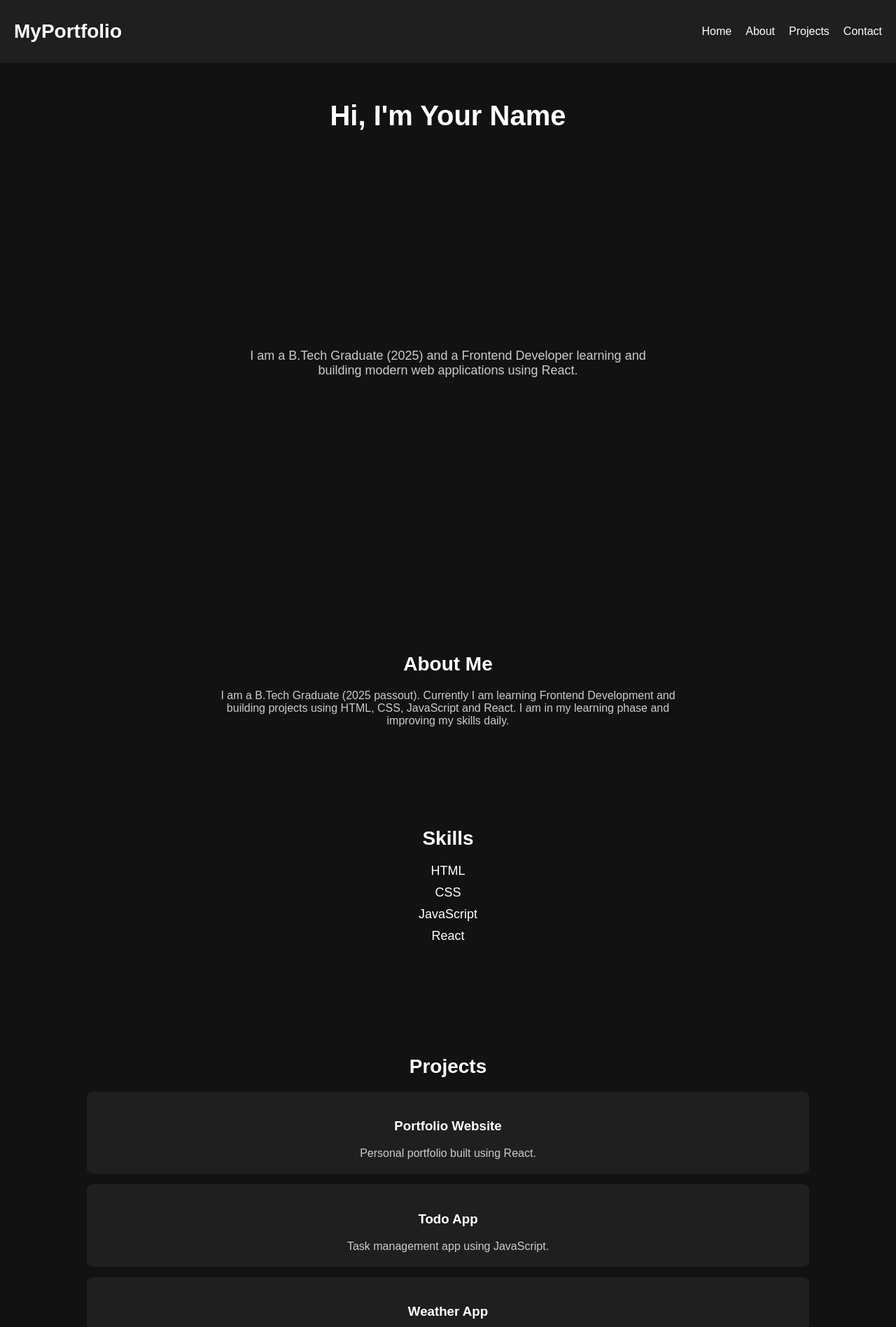
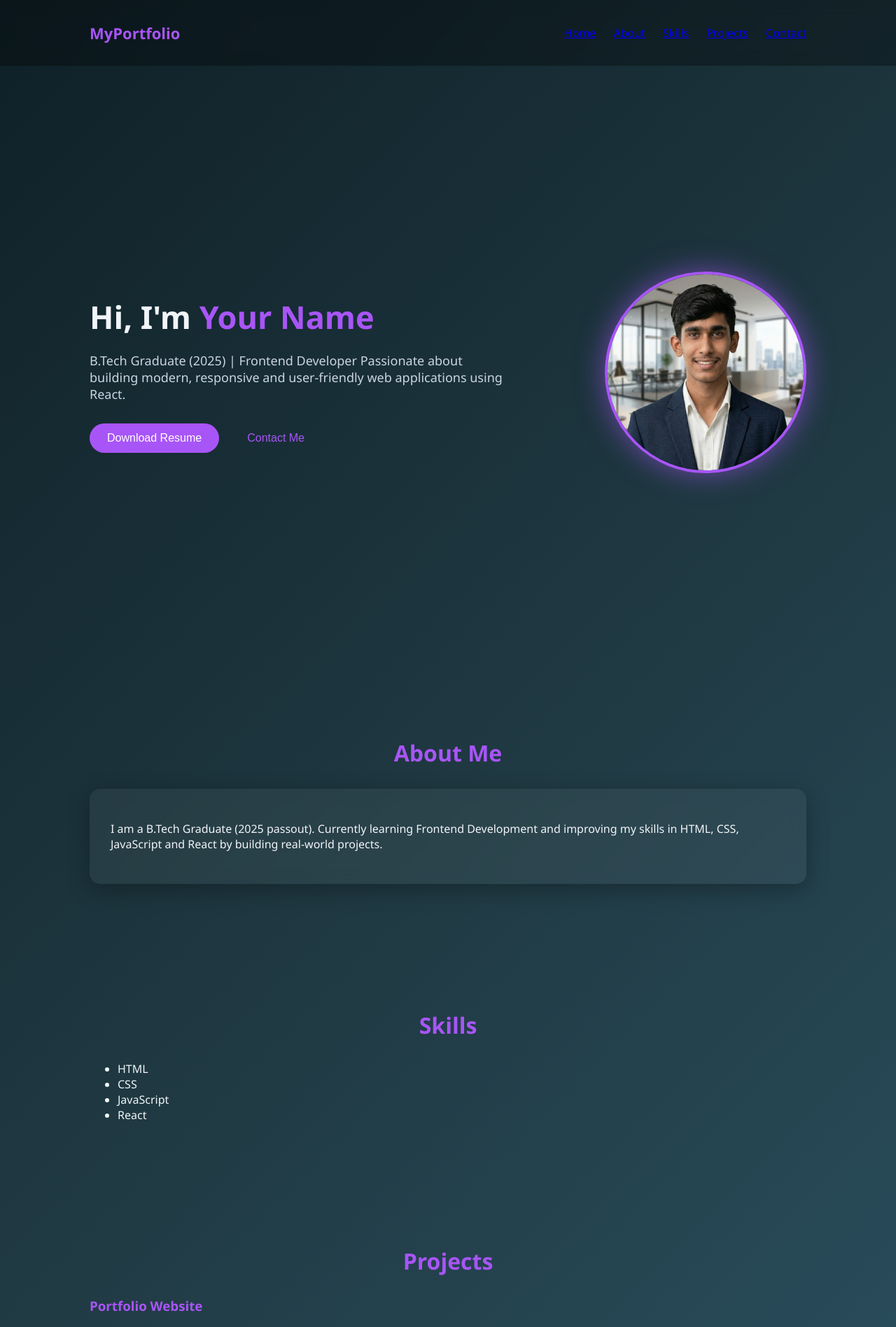
Before and after one commit to vinayakrathor/vinayakrathore-portfolio, a React (Create React App) app: page / in a window 1280 px wide. Shown: the top 1896 px of the page at 70% size. Built offline with nearby package versions, Linux system fonts and the light colour scheme.

Commit message:
feat: UI updated

```diff
--- a/src/App.css
+++ b/src/App.css
@@ -1,27 +1,54 @@
+/* ===== GLOBAL ===== */
+
 body {
   margin: 0;
   padding: 0;
-  font-family: Arial, sans-serif;
-  background-color: #121212;
-  color: white;
+  font-family: 'Segoe UI', sans-serif;
+  background: linear-gradient(135deg, #0f2027, #203a43, #2c5364);
+  color: #f1f5f9;
+  scroll-behavior: smooth;
 }
-/* navbar css start */
+
+section {
+  padding: 80px 10%;
+}
+
+h1, h2, h3 {
+  margin: 0;
+}
+
+h2 {
+  font-size: 32px;
+  margin-bottom: 30px;
+  text-align: center;
+  color: #a855f7;
+}
+
+/* ===== NAVBAR ===== */
+
 .navbar {
   display: flex;
   justify-content: space-between;
   align-items: center;
-  padding: 20px;
-  background-color: #1f1f1f;
+  padding: 20px 10%;
+  background: rgba(0, 0, 0, 0.3);
+  backdrop-filter: blur(10px);
+  position: sticky;
+  top: 0;
+  z-index: 1000;
 }
 
 .logo {
-  margin: 0;
+  color: #a855f7;
+  font-size: 22px;
+  font-weight: bold;
 }
 
 .nav-links {
   list-style: none;
   display: flex;
-  gap: 20px;
+  gap: 25px;
+  padding: 0;
 }
 
 .nav-links li {
@@ -30,86 +57,152 @@ body {
 }
 
 .nav-links li:hover {
-  color: #00adb5;
-}
-/* navbar start end */
-
-
-/* home start  */
-.home {
-  height: 90vh;
-  display: flex;
-  flex-direction: column;
-  justify-content: center;
-  align-items: center;
-  text-align: center;
-  padding: 20px;
+  color: #a855f7;
 }
 
-.home h1 {
-  font-size: 40px;
+/* ===== HERO SECTION ===== */
+
+.home {
+  display: flex;
+  justify-content: space-between;
+  align-items: center;
+  min-height: 90vh;
+  flex-wrap: wrap;
+}
+
+.home-text {
+  max-width: 600px;
+}
+
+.home-text h1 {
+  font-size: 45px;
   margin-bottom: 20px;
 }
 
-.home p {
-  max-width: 600px;
+.highlight {
+  color: #a855f7;
+}
+
+.home-text p {
   font-size: 18px;
-  color: #cccccc;
+  color: #cbd5e1;
+  margin-bottom: 30px;
 }
-/* home end */
 
-section {
-  padding: 60px 20px;
+.hero-buttons button {
+  padding: 12px 25px;
+  margin-right: 15px;
+  border: none;
+  border-radius: 25px;
+  cursor: pointer;
+  font-size: 16px;
+  transition: 0.3s;
+}
+
+.btn-primary {
+  background-color: #a855f7;
+  color: white;
+}
+
+.btn-primary:hover {
+  background-color: #9333ea;
+}
+
+.btn-outline {
+  background: transparent;
+  border: 2px solid #a855f7;
+  color: #a855f7;
+}
+
+.btn-outline:hover {
+  background-color: #a855f7;
+  color: white;
+}
+
+/* ===== PROFILE IMAGE ===== */
+
+.home-image img {
+  width: 280px;
+  height: 280px;
+  object-fit: cover;
+  border-radius: 50%;
+  border: 4px solid #a855f7;
+  box-shadow: 0 0 40px rgba(168, 85, 247, 0.6);
+}
+
+/* ===== GLASS CARD ===== */
+
+.glass-card {
+  background: rgba(255, 255, 255, 0.05);
+  backdrop-filter: blur(10px);
+  border-radius: 15px;
+  padding: 30px;
+  box-shadow: 0 8px 32px rgba(0, 0, 0, 0.3);
+  margin-bottom: 20px;
+}
+
+/* ===== SKILLS ===== */
+
+.skills-list {
+  display: flex;
+  justify-content: center;
+  flex-wrap: wrap;
+  gap: 20px;
+}
+
+.skill-item {
+  padding: 15px 25px;
+  border-radius: 25px;
+  background-color: rgba(168, 85, 247, 0.2);
+  border: 1px solid #a855f7;
+}
+
+/* ===== PROJECTS ===== */
+
+.project-card {
+  margin-bottom: 25px;
+}
+
+.project-card h3 {
+  margin-bottom: 10px;
+  color: #a855f7;
+}
+
+/* ===== CONTACT ===== */
+
+.contact-links {
   text-align: center;
 }
 
-h2 {
-  margin-bottom: 20px;
-  font-size: 28px;
+.contact-links a {
+  display: inline-block;
+  margin: 10px 15px;
+  text-decoration: none;
+  color: #f1f5f9;
+  transition: 0.3s;
 }
 
-p {
-  max-width: 700px;
-  margin: auto;
-  color: #cccccc;
+.contact-links a:hover {
+  color: #a855f7;
 }
 
-/* Skills */
-.skills ul {
-  list-style: none;
-  padding: 0;
-}
+/* ===== RESPONSIVE ===== */
 
-.skills li {
-  margin: 10px 0;
-  font-size: 18px;
-}
-
-/* Projects */
-.project-card {
-  background-color: #1f1f1f;
-  padding: 20px;
-  margin: 15px auto;
-  width: 80%;
-  border-radius: 8px;
-}
-
-/* Contact */
-.contact p {
-  margin: 10px 0;
-}
-
-/* Mobile Responsive */
 @media (max-width: 768px) {
-  .nav-links {
-    gap: 10px;
+  .home {
+    flex-direction: column;
+    text-align: center;
   }
 
-  .home h1 {
-    font-size: 28px;
+  .home-image {
+    margin-top: 30px;
   }
 
-  .project-card {
-    width: 95%;
+  .nav-links {
+    gap: 15px;
+  }
+
+  .home-text h1 {
+    font-size: 32px;
   }
 }
--- a/src/components/About.js
+++ b/src/components/About.js
@@ -2,13 +2,15 @@ import React from "react";
 
 function About() {
   return (
-    <section className="about">
+    <section id="about">
       <h2>About Me</h2>
-      <p>
-        I am a B.Tech Graduate (2025 passout). Currently I am learning Frontend
-        Development and building projects using HTML, CSS, JavaScript and React.
-        I am in my learning phase and improving my skills daily.
-      </p>
+      <div className="glass-card">
+        <p>
+          I am a B.Tech Graduate (2025 passout).
+          Currently learning Frontend Development and improving my skills in
+          HTML, CSS, JavaScript and React by building real-world projects.
+        </p>
+      </div>
     </section>
   );
 }
--- a/src/components/Contact.js
+++ b/src/components/Contact.js
@@ -2,11 +2,22 @@ import React from "react";
 
 function Contact() {
   return (
-    <section className="contact">
-      <h2>Contact Me</h2>
-      <p>Email: yourname@gmail.com</p>
-      <p>LinkedIn: linkedin.com/in/yourprofile</p>
-      <p>GitHub: github.com/yourusername</p>
+    <section id="contact">
+      <h2>Contact</h2>
+
+      <div className="contact-links">
+        <a href="https://linkedin.com/in/yourprofile" target="_blank" rel="noreferrer">
+          LinkedIn
+        </a>
+
+        <a href="https://github.com/yourusername" target="_blank" rel="noreferrer">
+          GitHub
+        </a>
+
+        <a href="mailto:yourmail@gmail.com">
+          Email
+        </a>
+      </div>
     </section>
   );
 }
--- a/src/components/Home.js
+++ b/src/components/Home.js
@@ -1,12 +1,37 @@
 import React from "react";
+import profile from "../profile.png";
 
 function Home() {
   return (
-    <section className="home">
-      <h1>Hi, I'm Your Name</h1>
-      <p>
-        I am a B.Tech Graduate (2025) and a Frontend Developer learning and building modern web applications using React.
-      </p>
+    <section className="home" id="home">
+
+      {/* Left Side */}
+      <div className="home-text">
+        <h1>
+          Hi, I'm <span className="highlight">Your Name</span>
+        </h1>
+
+        <p>
+          B.Tech Graduate (2025) | Frontend Developer
+          Passionate about building modern, responsive and user-friendly web applications using React.
+        </p>
+
+        <div className="hero-buttons">
+          <a href="/resume.pdf" download>
+            <button className="btn-primary">Download Resume</button>
+          </a>
+
+          <a href="#contact">
+            <button className="btn-outline">Contact Me</button>
+          </a>
+        </div>
+      </div>
+
+      {/* Right Side */}
+      <div className="home-image">
+        <img src={profile} alt="profile" />
+      </div>
+
     </section>
   );
 }
--- a/src/components/Navbar.js
+++ b/src/components/Navbar.js
@@ -3,12 +3,13 @@ import React from "react";
 function Navbar() {
   return (
     <nav className="navbar">
-      <h2 className="logo">MyPortfolio</h2>
+      <div className="logo">MyPortfolio</div>
       <ul className="nav-links">
-        <li>Home</li>
-        <li>About</li>
-        <li>Projects</li>
-        <li>Contact</li>
+        <li><a href="#home">Home</a></li>
+        <li><a href="#about">About</a></li>
+        <li><a href="#skills">Skills</a></li>
+        <li><a href="#Projects">Projects</a></li>
+        <li><a href="#contact">Contact</a></li>
       </ul>
     </nav>
   );
```
Also changed, not shown: src/profile.png (added), 1 other file (tests, documents, lock files or other folders).
